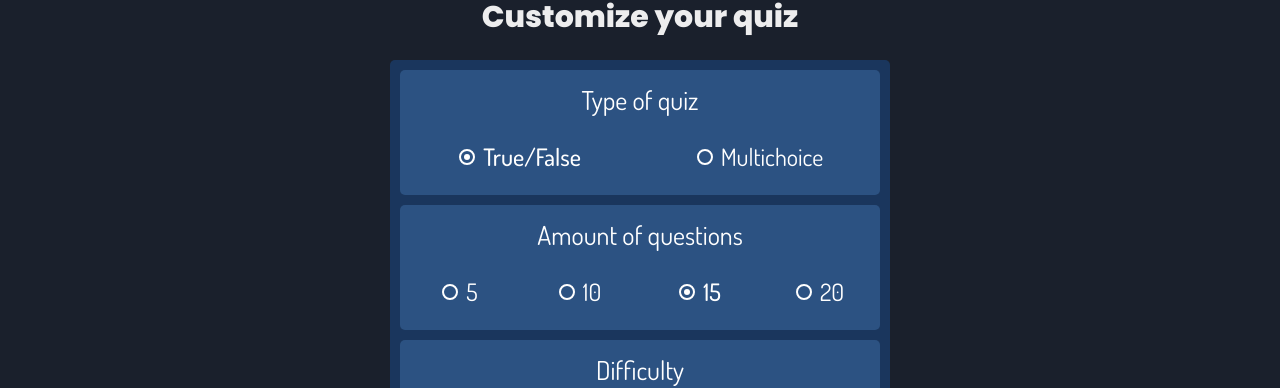
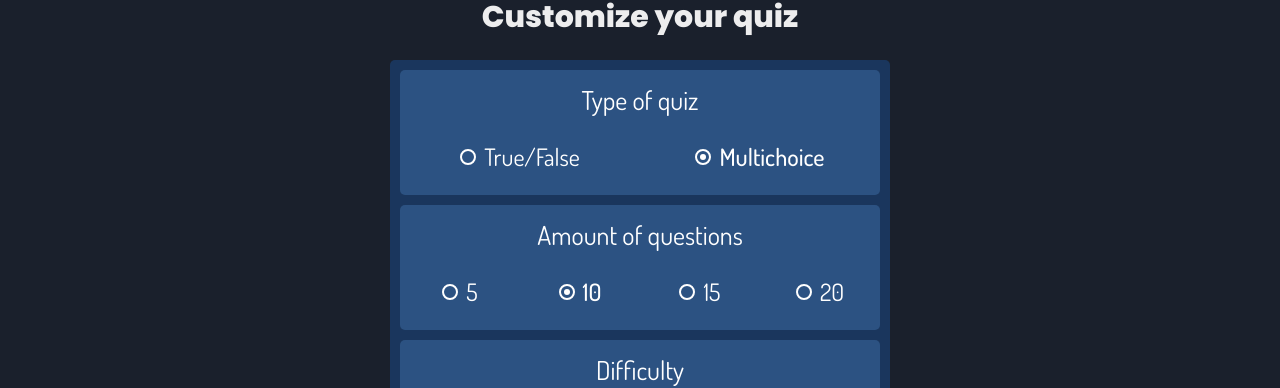
Before and after one commit to leonbjorklund/QuizIt, a React (Vite) app: page / in a window 1280 px wide. Both pictures are taken after a click on the button "Continue". Shown: the part 133-521 px from the top of the page. Built offline with nearby package versions, Linux system fonts and the light colour scheme.

Commit message:
refactored code for optionsScene

```diff
--- a/src/assets/strings/options.json
+++ b/src/assets/strings/options.json
@@ -1,28 +1,4 @@
 {
-  "typeOfQuiz": {
-    "title": "Type of quiz",
-    "alternatives": {
-      "trueFalse": "True/False",
-      "multichoice": "Multichoice"
-    }
-  },
-  "amountOfQuestions": {
-    "title": "Amount of questions",
-    "alternatives": {
-      "five": "5",
-      "ten": "10",
-      "fifteen": "15",
-      "twenty": "20"
-    }
-  },
-  "difficulty": {
-    "title": "Difficulty",
-    "alternatives": {
-      "easy": "Easy",
-      "medium": "Medium",
-      "hard": "Hard"
-    }
-  },
   "btns": {
     "back": "Back to home",
     "generate": "Generate quiz"
--- a/src/components/OptionsScene/OptionsScene.tsx
+++ b/src/components/OptionsScene/OptionsScene.tsx
@@ -1,10 +1,11 @@
-import { Button, Flex, Radio, RadioGroup, Stack, Text, useBreakpointValue } from '@chakra-ui/react';
+import { Button, Flex, Text, useBreakpointValue } from '@chakra-ui/react';
 
+import { OptionsData } from '.';
 import { Scene } from '../../App';
 import { optionsStrings } from '../../assets/strings';
 import { SceneCard } from '../../chakra/SceneCard';
 import { SceneContainer } from '../../chakra/SceneContainer';
-import { OptionStyle } from './styles';
+import { Option } from './components';
 
 interface IOptions {
   setScene: React.Dispatch<React.SetStateAction<Scene>>;
@@ -13,7 +14,9 @@ interface IOptions {
 export const OptionsScene = ({ setScene }: IOptions) => {
   const isDesktop = useBreakpointValue({ base: false, sm: true });
 
-  const { typeOfQuiz, amountOfQuestions, difficulty, btns } = optionsStrings;
+  const { btns } = optionsStrings;
+
+  console.log(OptionsData.options);
 
   return (
     <>
@@ -21,62 +24,9 @@ export const OptionsScene = ({ setScene }: IOptions) => {
         <Text variant="optionsSceneTitle">Customize your quiz</Text>
 
         <SceneCard variant="optionsCard">
-          <SceneCard variant="option">
-            <Flex sx={OptionStyle}>
-              <Text variant="optionTitle">{typeOfQuiz.title}</Text>
-              <RadioGroup defaultValue={typeOfQuiz.alternatives.trueFalse} w="100%">
-                <Stack spacing={{ base: '.5rem', sm: '1.5rem', md: '2.5rem' }} direction="row">
-                  <Radio value={typeOfQuiz.alternatives.trueFalse} variant="optionAlt">
-                    {typeOfQuiz.alternatives.trueFalse}
-                  </Radio>
-                  <Radio value={typeOfQuiz.alternatives.multichoice} variant="optionAlt">
-                    {typeOfQuiz.alternatives.multichoice}
-                  </Radio>
-                </Stack>
-              </RadioGroup>
-            </Flex>
-          </SceneCard>
-
-          <SceneCard variant="option">
-            <Flex sx={OptionStyle}>
-              <Text variant="optionTitle">{amountOfQuestions.title}</Text>
-              <RadioGroup defaultValue={amountOfQuestions.alternatives.fifteen} w="100%">
-                <Stack spacing={{ base: '.5rem', sm: '1.5rem', md: '2.5rem' }} direction="row">
-                  <Radio value={amountOfQuestions.alternatives.five} variant="optionAlt">
-                    {amountOfQuestions.alternatives.five}
-                  </Radio>
-                  <Radio value={amountOfQuestions.alternatives.ten} variant="optionAlt">
-                    {amountOfQuestions.alternatives.ten}
-                  </Radio>
-                  <Radio value={amountOfQuestions.alternatives.fifteen} variant="optionAlt">
-                    {amountOfQuestions.alternatives.fifteen}
-                  </Radio>
-                  <Radio value={amountOfQuestions.alternatives.twenty} variant="optionAlt">
-                    {amountOfQuestions.alternatives.twenty}
-                  </Radio>
-                </Stack>
-              </RadioGroup>
-            </Flex>
-          </SceneCard>
-
-          <SceneCard variant="option">
-            <Flex sx={OptionStyle}>
-              <Text variant="optionTitle">{difficulty.title}</Text>
-              <RadioGroup defaultValue={difficulty.alternatives.medium} w="100%">
-                <Stack spacing={{ base: '.5rem', sm: '1.5rem', md: '2.5rem' }} direction="row">
-                  <Radio value={difficulty.alternatives.easy} variant="optionAlt">
-                    {difficulty.alternatives.easy}
-                  </Radio>
-                  <Radio value={difficulty.alternatives.medium} variant="optionAlt">
-                    {difficulty.alternatives.medium}
-                  </Radio>
-                  <Radio value={difficulty.alternatives.hard} variant="optionAlt">
-                    {difficulty.alternatives.hard}
-                  </Radio>
-                </Stack>
-              </RadioGroup>
-            </Flex>
-          </SceneCard>
+          {OptionsData.options.map((option, index: number) => (
+            <Option key={index} title={option.title} alternatives={option.alternatives} />
+          ))}
         </SceneCard>
 
         <Flex gap="1.5em" flexDirection={!isDesktop ? 'column-reverse' : 'row'} width={!isDesktop ? '100%' : 'auto'}>
--- /dev/null
+++ b/src/components/OptionsScene/components/Option.tsx
@@ -0,0 +1,27 @@
+import { Flex, Radio, RadioGroup, Stack, Text } from '@chakra-ui/react';
+import { SceneCard } from '../../../chakra/SceneCard';
+import { OptionStyle } from './styles';
+
+interface IOption {
+  title: string;
+  alternatives: string[];
+}
+
+export const Option = ({ title, alternatives }: IOption) => {
+  return (
+    <SceneCard variant="option">
+      <Flex sx={OptionStyle}>
+        <Text variant="optionTitle">{title}</Text>
+        <RadioGroup defaultValue={alternatives[1]} w="100%">
+          <Stack spacing={{ base: '.5rem', sm: '1.5rem', md: '2.5rem' }} direction="row">
+            {alternatives.map((alt, index) => (
+              <Radio key={index} value={alt} variant="optionAlt">
+                {alt}
+              </Radio>
+            ))}
+          </Stack>
+        </RadioGroup>
+      </Flex>
+    </SceneCard>
+  );
+};
--- /dev/null
+++ b/src/components/OptionsScene/components/index.ts
@@ -0,0 +1 @@
+export * from './Option';
--- a/src/components/OptionsScene/index.ts
+++ b/src/components/OptionsScene/index.ts
@@ -1 +1,5 @@
+import options from './optionsData.json';
+
 export * from './OptionsScene';
+export * from './components';
+export { options as OptionsData };
--- /dev/null
+++ b/src/components/OptionsScene/optionsData.json
@@ -0,0 +1,16 @@
+{
+  "options": [
+    {
+      "title": "Type of quiz",
+      "alternatives": ["True/False", "Multichoice"]
+    },
+    {
+      "title": "Amount of questions",
+      "alternatives": ["5", "10", "15", "20"]
+    },
+    {
+      "title": "Difficulty",
+      "alternatives": ["Easy", "Medium", "Hard"]
+    }
+  ]
+}
```
Also changed, not shown: src/components/OptionsScene/components/styles.ts (renamed from src/components/OptionsScene/styles.ts).
